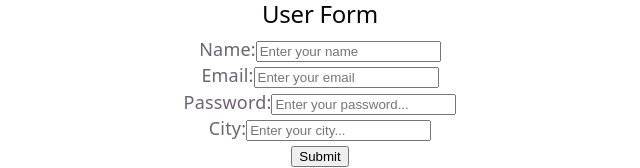
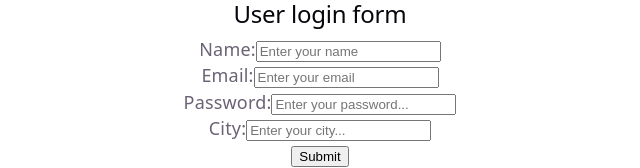
Before and after one commit to aditee2112/kahi-pan-practice-sathi, a React (Vite) app: page /user-form in a window 1280 px wide. Shown: the top 168 px of the page, without its empty margins (320-960 px from the left). Built offline with nearby package versions, Linux system fonts and the light colour scheme.

Commit message:
first-commit-in-b3

```diff
--- a/src/App.jsx
+++ b/src/App.jsx
@@ -7,7 +7,7 @@ function Home() {
       <h1>Home Page</h1>
 
       <Link to="/user-form">
-        <button>Go to User Form hello</button>
+        <button>Go to User login</button>
       </Link>
     </div>
   );
--- a/src/UserForm.jsx
+++ b/src/UserForm.jsx
@@ -31,7 +31,7 @@ const UserForm = () => {
     <div>
       {!submittedData && (
         <>
-          <h2>User Form</h2>
+          <h2>User login form</h2>
 
           <form onSubmit={onHandleSubmit}>
             <div>
```
